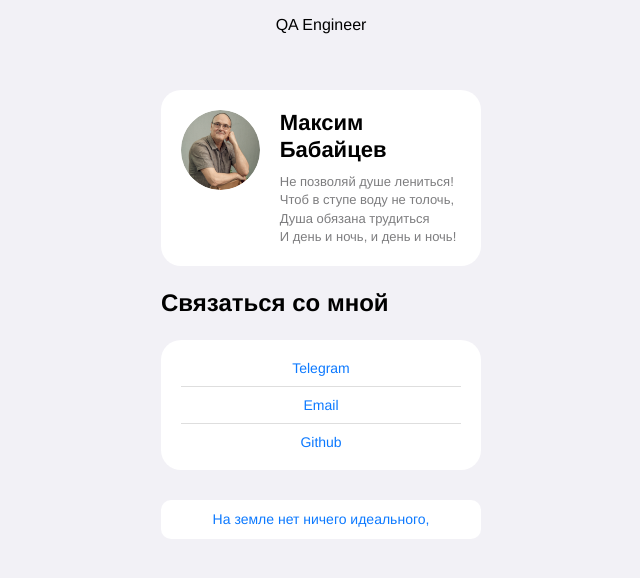
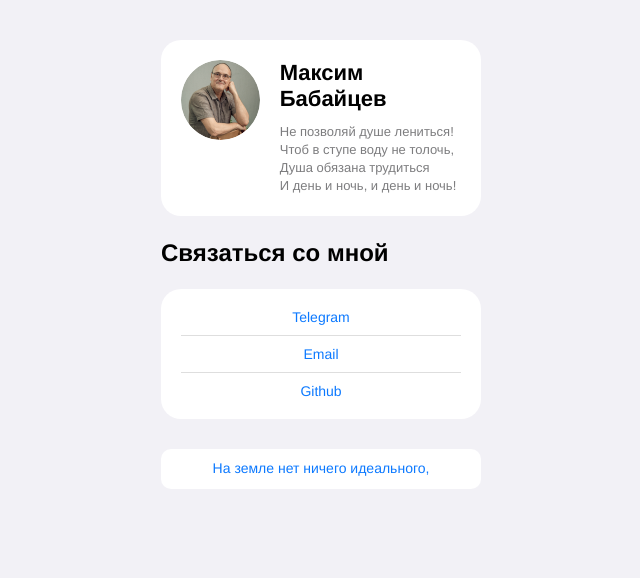
Before and after one commit to M-Babaytsev-QA/M-Babaytsev-QA.github.io, a plain HTML site: page index.html in a window 1280 px wide. Shown: the whole page, without its empty margins (319-959 px from the left). Drawn offline with Linux system fonts and the light colour scheme.

Commit message:
Revert "добавил параграф"

```diff
--- a/index.html
+++ b/index.html
@@ -9,7 +9,6 @@
     <title>M_Babaytsev</title>
   </head>
   <body>
-    <p> QA Engineer </p>
     <header class="header">
       <img src="./avatar.png" alt="avatar" class="header__avatar" />
       <div class="header__textContainer">
```
Also changed, not shown: 1 other file.
